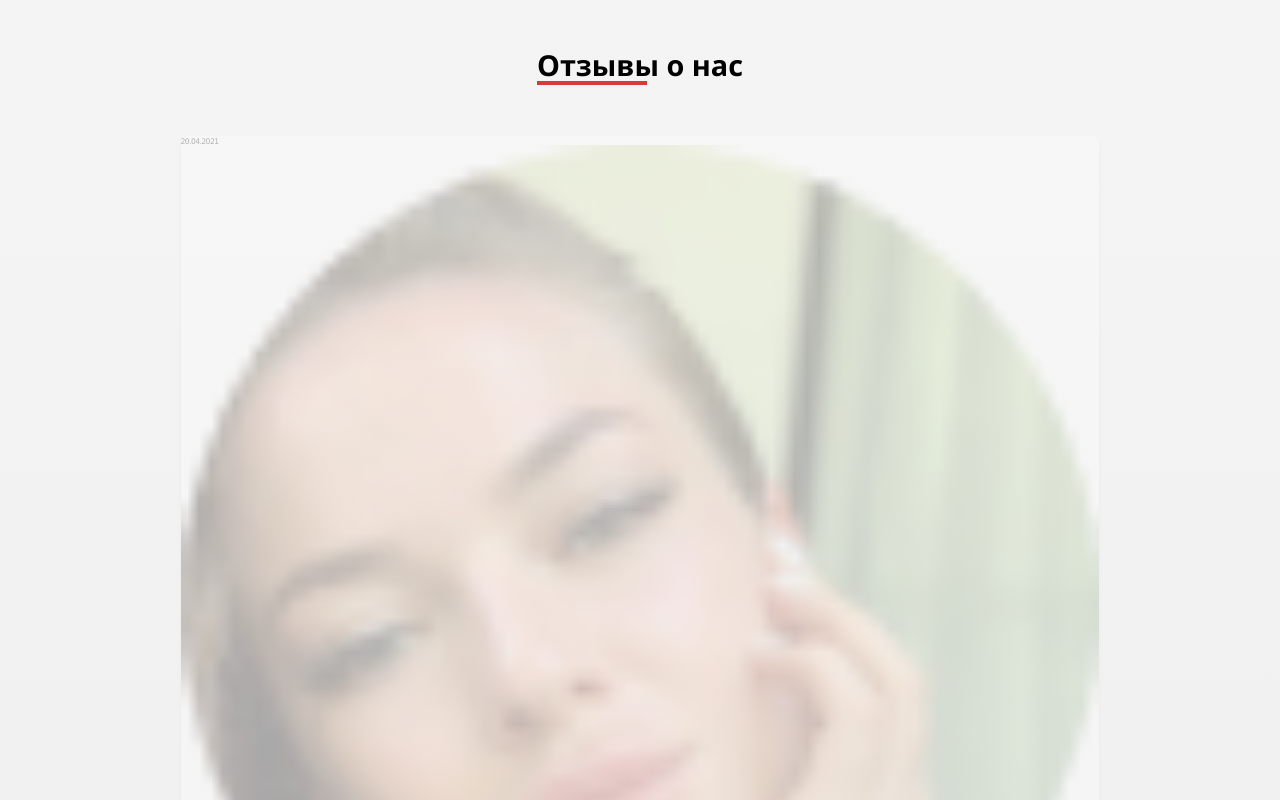
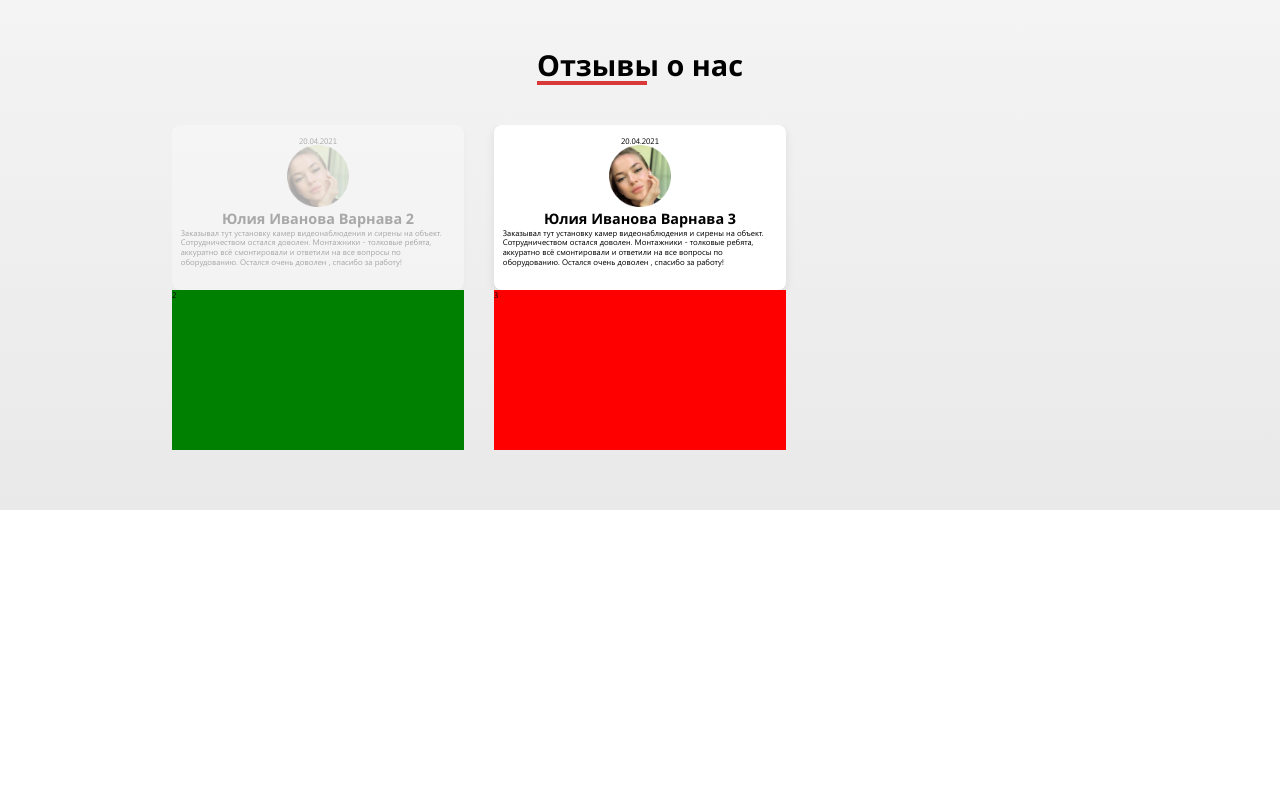
Before and after one commit to irina-lat/video, a plain HTML site: page index.html in a window 1280 px wide. Shown: the part 5760-6560 px from the top of the page. After the commit the page ends 6270 px from the top, so only its background shows below. Drawn offline with Linux system fonts and the light colour scheme.

Commit message:
swiper slider

```diff
--- a/index.html
+++ b/index.html
@@ -683,7 +683,7 @@
 					<h2 class="title__header title__border-reviews">Отзывы о нас</h2>
 				</div>
 				<div class="reviews__slider swiper">
-					<div class="swiper__wrapper">
+					<div class="swiper-wrapper">
 						<div class="reviews__slide swiper-slide card">
 							<div class="reviews__data">20.04.2021</div>
 							<div class="reviews__avatar"><img src="img/reviews/avatar-1.png" alt="avatar-1"></div>
@@ -704,6 +704,21 @@
 						</div>
 					</div>
 				</div>
+
+
+				<div class="rev">
+					<div class="rev__slider swiper">
+						<div class="swiper-wrapper">
+							<div class="rev__slide swiper-slide">1</div>
+							<div class="rev__slide swiper-slide">2</div>
+							<div class="rev__slide swiper-slide">3</div>
+						</div>
+					</div>
+				</div>
+
+
+
+
 			</div>
 		</section>
 
--- a/js/index.js
+++ b/js/index.js
@@ -102,6 +102,22 @@ if (document.querySelector('.preview__play')) {
     }
   });
 
+  const swiperRev = new Swiper('.rev__slider', {
+    spaceBetween: 30,
+    loop: true,
+    centeredSlides: true,
+    breakpoints: {
+      320: {
+        slidesPerView: 1,
+      },
+      768: {
+        slidesPerView: 3
+      }
+    }
+
+  });
+
+
 
 
 
--- a/scss/_reviews.scss
+++ b/scss/_reviews.scss
@@ -6,14 +6,35 @@
     .title {
         margin-bottom: 3.2rem;
     }
-    &__slider {
+    &__slide {
         position: relative;
         padding: 1.4rem 1.1rem 3rem;
         @include centered;
         flex-direction: column;
         opacity: .3;
-        &.swiper-slider-active {
+        &.swiper-slide-active {
             opacity: 1;
         }
     }
+
+    &__avatar {
+        img {
+            width: 7.7rem;
+            height: 7.7rem;
+        }
+    }
+    &__title {
+        @include font(700, 1.8rem, 133%);
+    }
+
+    .rev {
+        &__slide {
+            width: 20rem;
+            height: 20rem;
+            background: green;
+            &.swiper-slide-active {
+                background: red;
+            }
+        }
+    }
 }
```
Also changed, not shown: css/style.css, css/style.min.css.
